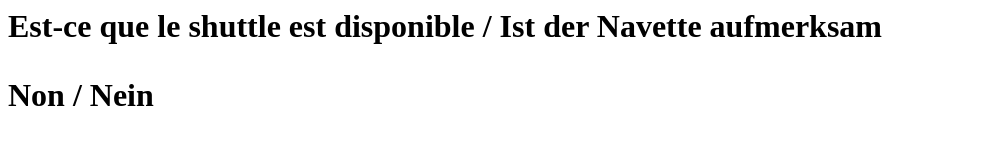
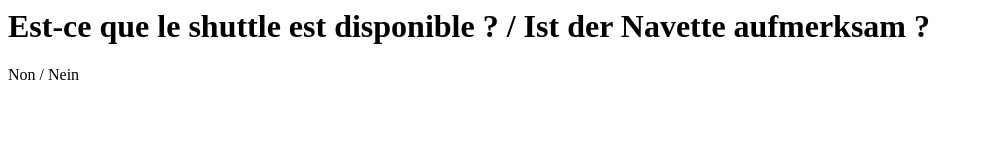
Before and after one commit to jm-contactless/jm-contactless.github.io, a plain HTML site: page index.html in a window 1280 px wide. Shown: the whole page, without its empty margins (0-984 px from the left). Drawn offline with Linux system fonts and the light colour scheme.

Commit message:
Update index.html

```diff
--- a/index.html
+++ b/index.html
@@ -1,2 +1,2 @@
-<h1>Est-ce que le shuttle est disponible / Ist der Navette aufmerksam<h1>
+<h1>Est-ce que le shuttle est disponible ? / Ist der Navette aufmerksam ?</h1>
 <p>Non / Nein</p>
```
